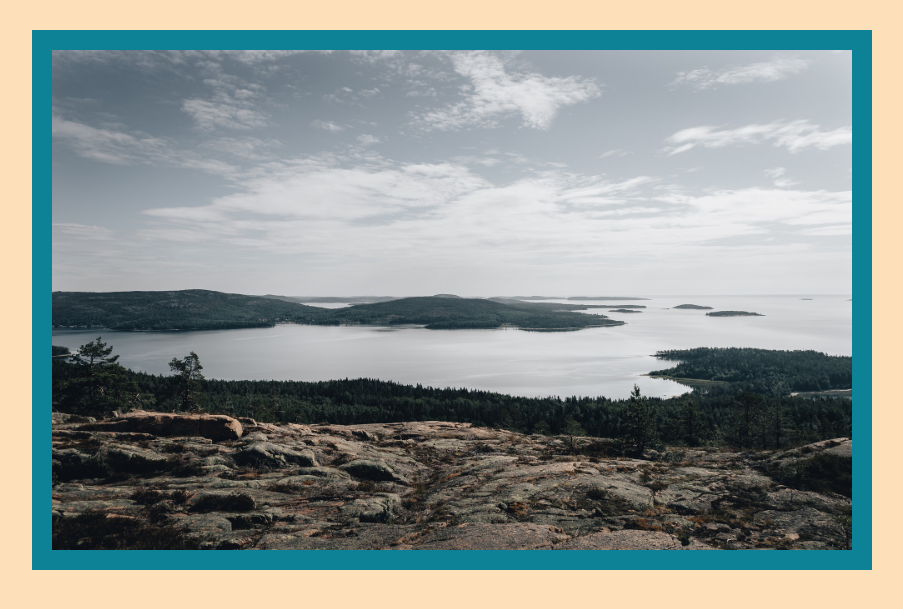
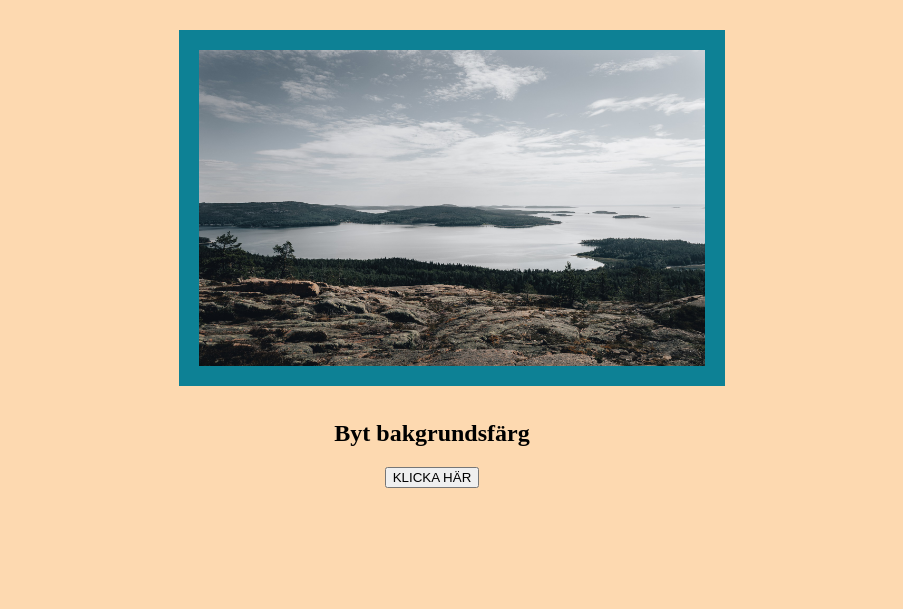
Before and after one commit to Joka1996/WEBB3moment2, a website: page src/index.html in a window 1280 px wide. Shown: the part 103-712 px from the top of the page, without its empty margins (208-1111 px from the left). Drawn offline with Linux system fonts and the light colour scheme.

Commit message:
lagt till en knapp och tillhörande js

```diff
--- a/gulpfile.js
+++ b/gulpfile.js
@@ -71,14 +71,16 @@ function watchTask() {
     server: "./pub",
   });
 
-  // metoden watch som tar en array och ett argument. Ladda om webbläsaren vid förändring, browsersync
+  // metoden watch som tar en array och ett argument.
+  // Ladda om webbläsaren vid förändring, browsersync
   watch(
     [files.htmlPath, files.cssPath, files.jsPath, files.picPath],
     parallel(htmlTask, cssTask, jsTask, picTask)
   ).on("change", browserSync.reload);
 }
 
-// Dags att exportera, först körs alla task parallelt, sedan watchTask med browserSync.
+// Dags att exportera, först körs alla task parallelt,
+//  sedan watchTask med browserSync.
 exports.default = series(
   parallel(htmlTask, cssTask, jsTask, picTask),
   watchTask
--- a/package.json
+++ b/package.json
@@ -8,14 +8,12 @@
   },
   "author": "Joel Karlsson",
   "license": "ISC",
-  "dependencies": {
+  "devDependencies": {
+    "browser-sync": "^2.27.5",
     "gulp": "^4.0.2",
     "gulp-concat": "^2.6.1",
     "gulp-cssnano": "^2.1.3",
     "gulp-imagemin": "^7.1.0",
     "gulp-terser": "^2.0.1"
-  },
-  "devDependencies": {
-    "browser-sync": "^2.27.5"
   }
 }
--- a/src/css/body.css
+++ b/src/css/body.css
@@ -4,7 +4,7 @@ h1 {
 }
 
 body {
-  background-color: rgba(253, 221, 181, 0.938);
+  background-color: rgba(253, 213, 167, 0.89);
   display: flex;
   flex-direction: column;
 }
--- /dev/null
+++ b/src/css/button.css
@@ -0,0 +1,6 @@
+.buttonBox {
+  text-align: center;
+  margin: auto;
+  width: 50%;
+  padding: 10px;
+}
--- a/src/css/slideshow.css
+++ b/src/css/slideshow.css
@@ -1,14 +1,9 @@
 .slideshowContainer {
   max-width: 100%;
   position: relative;
-  display: flex;
-  align-items: center;
-  justify-content: center;
-}
-
-.slideshowContainer div {
-  width: 800px;
-  height: 100px;
+  margin-left: auto;
+  margin-right: auto;
+  width: 40%;
 }
 
 .slide {
--- a/src/index.html
+++ b/src/index.html
@@ -6,6 +6,8 @@
     <meta name="viewport" content="width=device-width, initial-scale=1.0" />
     <link rel="stylesheet" href="css/body.css" />
     <link rel="stylesheet" href="css/slideshow.css" />
+    <link rel="stylesheet" href="css/button.css">
+    <link rel="stylesheet" href="css/main.css">
     <title>Moment2</title>
   </head>
     <h1>Moment2</h1>
@@ -17,6 +19,12 @@
           <img src="pics/tree.jpg" alt="this is some trees" />
         </div>
     </div>
+      <div class="buttonBox">
+        <h2>Byt bakgrundsfärg</h2>
+        <button id="button" onclick="button()">KLICKA HÄR</button>
+      </div>
       <script src="js/slideshow.js"></script>
+      <script src="js/button.js"></script>
+      <script src="js/main.js"></script>
   </body>
 </html>
--- /dev/null
+++ b/src/js/button.js
@@ -0,0 +1,5 @@
+"usestrict";
+
+function button() {
+  document.body.style.background = "rgba(255, 132, 110, 0.89)";
+}
```
Also changed, not shown: README.md, 1 other file.
